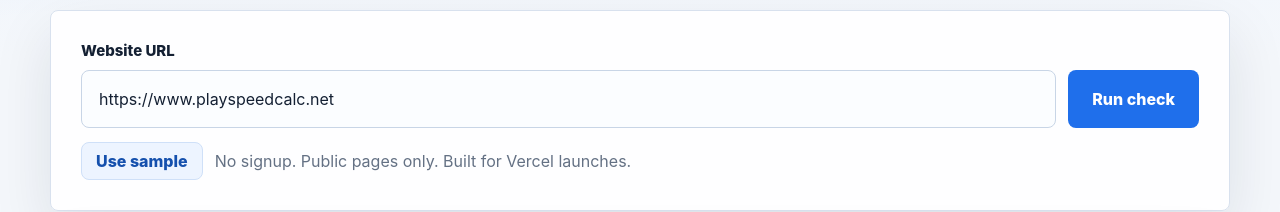
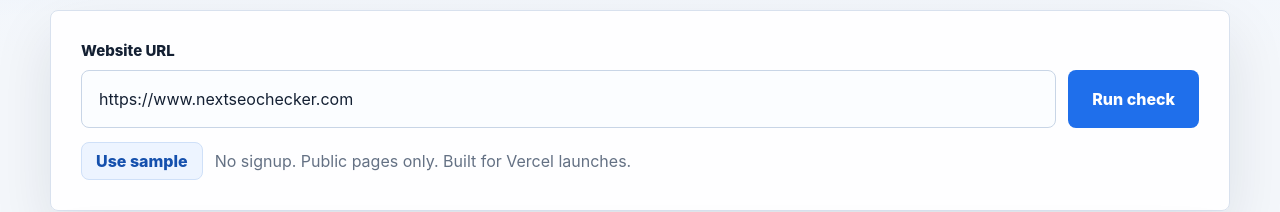
Before and after one commit to qiaosheng125/nextseochecker, a Next.js app: page / in a window 1280 px wide. Shown: the part 300-512 px from the top of the page. Built offline with nearby package versions, Linux system fonts and the light colour scheme.

Commit message:
Use own site as sample URL

```diff
--- a/src/app/page.tsx
+++ b/src/app/page.tsx
@@ -27,7 +27,7 @@
   }>;
 };
 
-const exampleUrl = "https://www.playspeedcalc.net";
+const exampleUrl = "https://www.nextseochecker.com";
 
 const severityLabel: Record<Severity, string> = {
   critical: "Critical",
```
